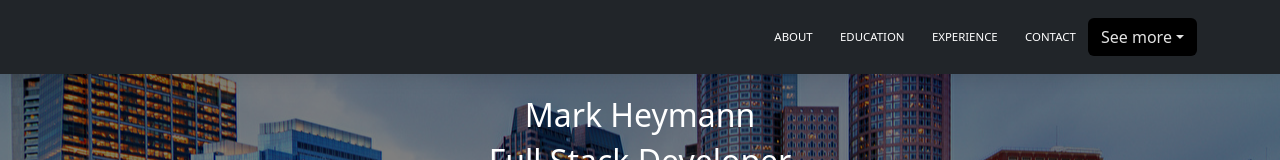
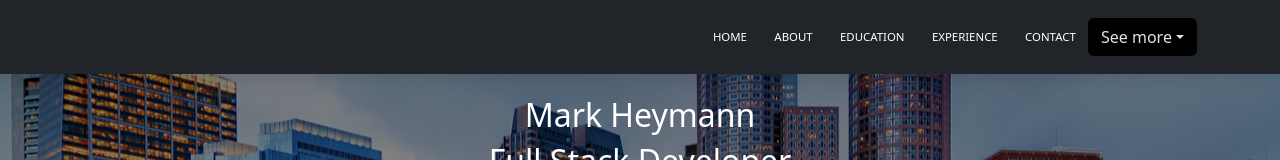
Before and after one commit to heymann-mark/heymann-mark.github.io, an Angular app: page / in a window 1280 px wide. Shown: the top 160 px of the page. Built offline with nearby package versions, Linux system fonts and the light colour scheme.

Commit message:
Add home button

```diff
--- a/src/app/profile/header/header.component.html
+++ b/src/app/profile/header/header.component.html
@@ -6,6 +6,9 @@
           </div>
           <div class="collapse navbar-collapse justify-content-end" id="navigation">
               <ul class="navbar-nav">
+                <li class="nav-item">
+                  <a class="nav-link smooth-scroll" href="#">Home</a>
+                </li>
                 <li class="nav-item">
                   <a class="nav-link smooth-scroll" href="#about">About</a>
                 </li>
```
